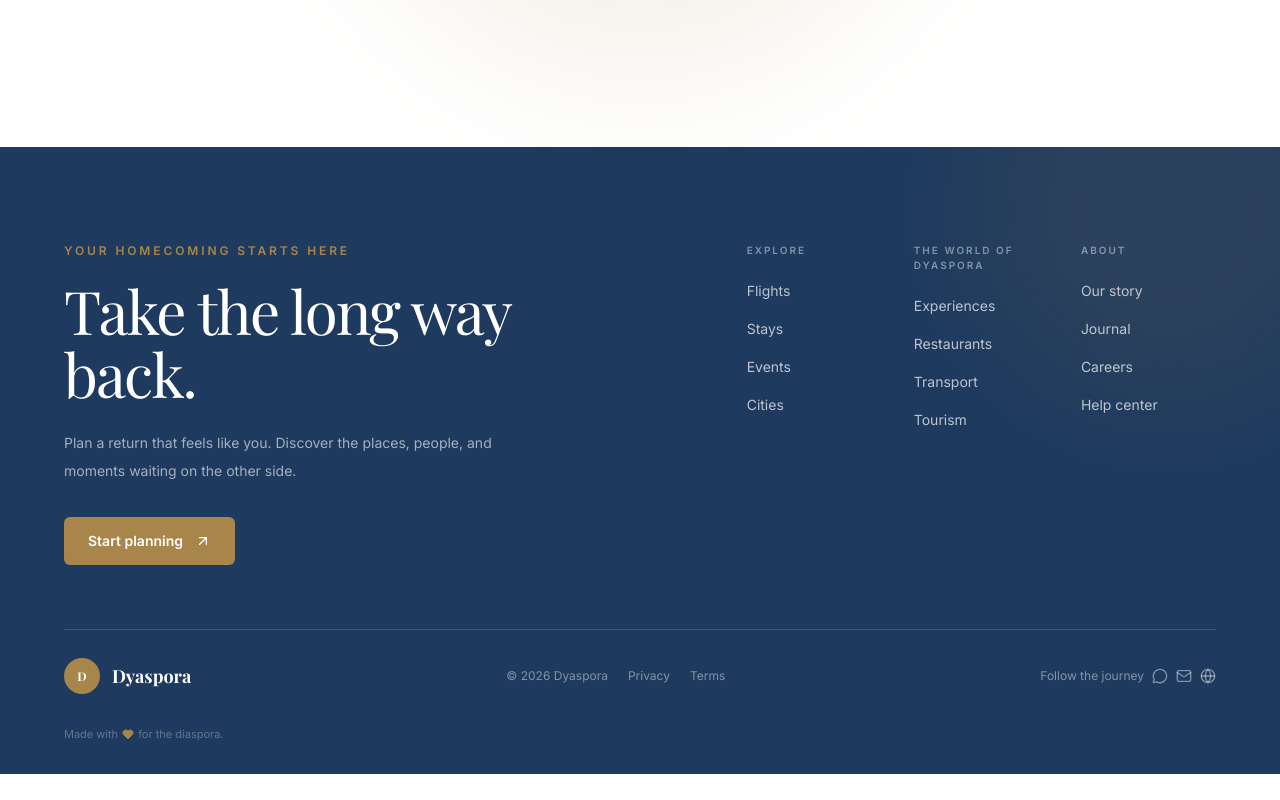
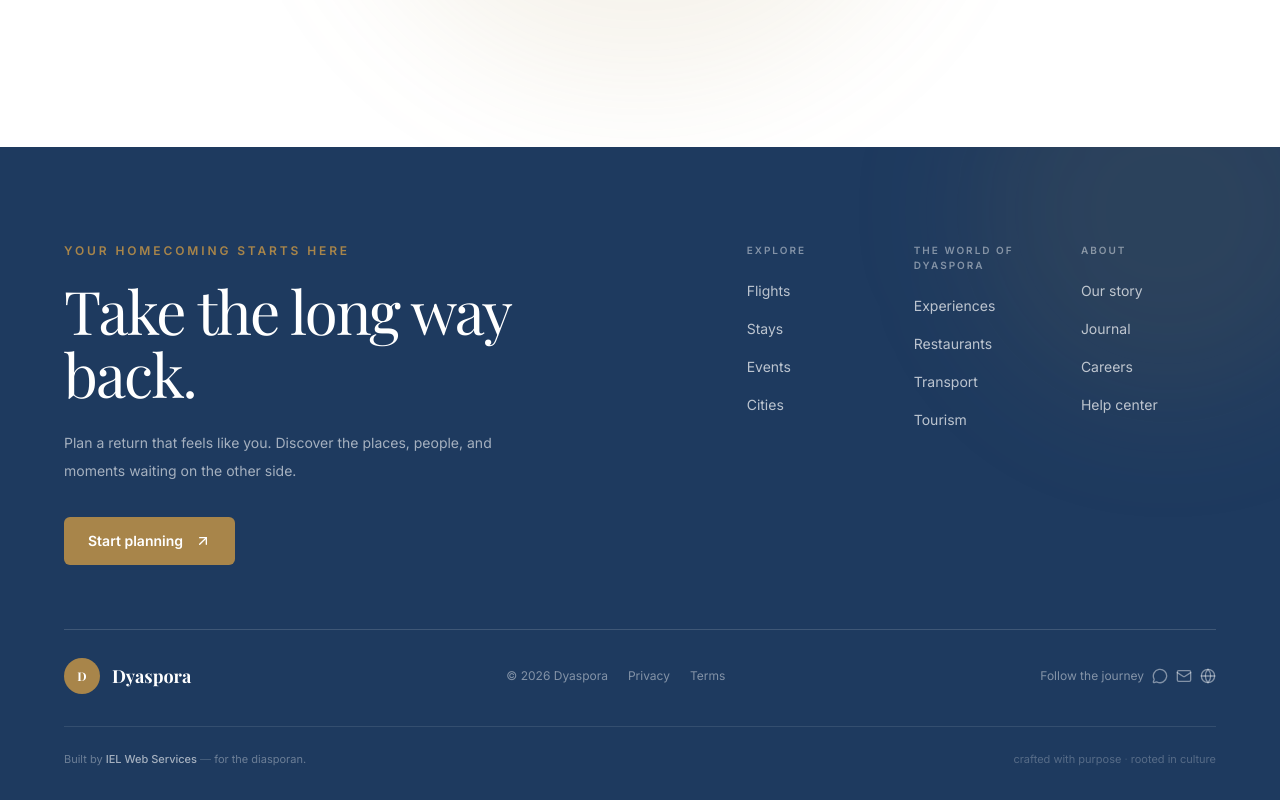
Before and after one commit to elpresidentey/dyaspora, a Next.js app: page / in a window 1280 px wide. Shown: the part 5408-6208 px from the top of the page. Before the commit the page ends 6182 px from the top, so only its background shows below. Built offline with nearby package versions, Linux system fonts and the light colour scheme; no server answers; a web font is replaced by a local one.

Commit message:
feat: premium footer with IEL Web Services tagline

```diff
--- a/src/components/navigation/footer.tsx
+++ b/src/components/navigation/footer.tsx
@@ -1,5 +1,5 @@
 import Link from "next/link";
-import { ArrowUpRight, Globe, Heart, Mail, MessageCircle } from "lucide-react";
+import { ArrowUpRight, Globe, Mail, MessageCircle } from "lucide-react";
 import { siteConfig } from "@/config/site";
 
 const footerLinks = [
@@ -29,7 +29,10 @@ export function Footer() {
           <div className="flex flex-wrap items-center gap-x-5 gap-y-3"><span>© {new Date().getFullYear()} {siteConfig.name}</span><Link href="/privacy" className="transition-colors hover:text-white">Privacy</Link><Link href="/terms" className="transition-colors hover:text-white">Terms</Link></div>
           <div className="flex items-center gap-2"><span>Follow the journey</span><Link href={siteConfig.links.twitter} aria-label="Dyaspora on Twitter" className="transition-colors hover:text-gold"><MessageCircle className="h-4 w-4" /></Link><Link href="mailto:hello@dyaspora.com" aria-label="Email Dyaspora" className="transition-colors hover:text-gold"><Mail className="h-4 w-4" /></Link><Link href={siteConfig.links.github} aria-label="Dyaspora online" className="transition-colors hover:text-gold"><Globe className="h-4 w-4" /></Link></div>
         </div>
-        <p className="relative mt-8 flex items-center gap-1 text-[11px] text-white/30">Made with <Heart className="h-3 w-3 fill-gold text-gold" /> for the diaspora.</p>
+        <div className="relative mt-8 flex flex-col items-start gap-3 border-t border-white/10 pt-6 sm:flex-row sm:items-center sm:justify-between">
+          <p className="text-[11px] leading-relaxed text-white/35">Built by <span className="font-medium text-white/60">IEL Web Services</span> <span className="text-white/20">—</span> for the diasporan.</p>
+          <p className="text-[11px] text-white/25">crafted with purpose <span className="text-white/15">·</span> rooted in culture</p>
+        </div>
       </div>
     </footer>
   );
```
